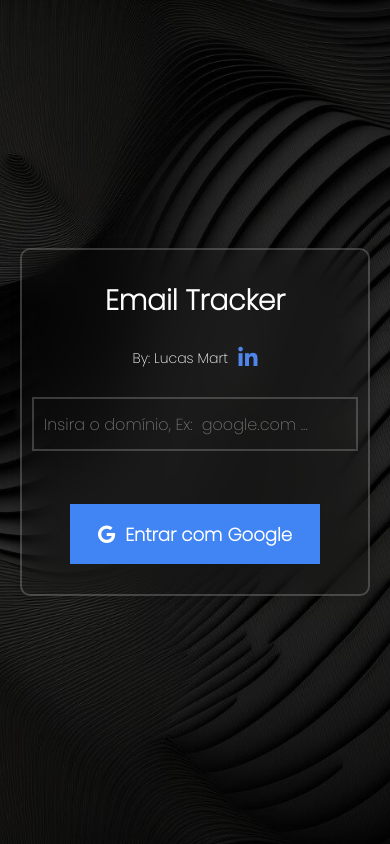
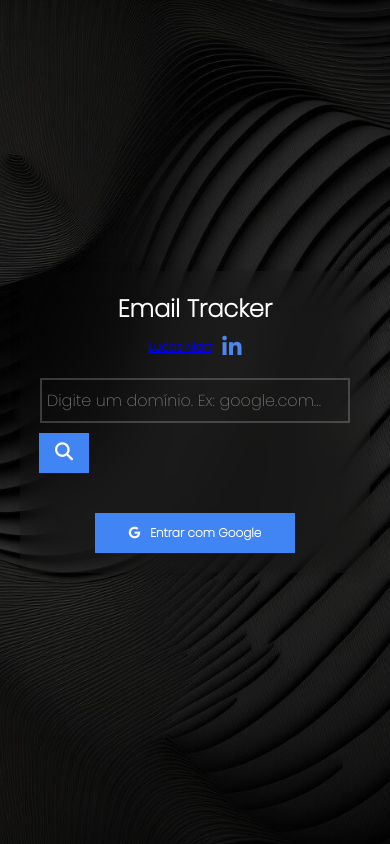
Before and after one commit to lucasmarrtt/email-tracker, a Django app: page / in a window 390 px wide. Run offline with Django 3.2, Linux system fonts and the light colour scheme; some libraries are stand-ins or nearby versions.

Commit message:
Mudando layout e trazendo melhorias

```diff
--- /dev/null
+++ b/home/static/assets/css/new_style.css
@@ -0,0 +1,326 @@
+@import url('https://fonts.googleapis.com/css2?family=Poppins:ital,wght@0,200;1,200&display=swap');
+
+*{
+    margin: 0;
+    padding: 0;
+    font-family: 'Poppins', sans-serif;
+}
+
+body{
+    min-height: 100vh;
+    display: flex;
+    align-items: center;
+    justify-content: center;
+    background: url('../images/email-tracker.jpg');
+    background-position: center;
+    background-size: cover;
+    background-repeat: no-repeat;
+    background-attachment: fixed; /* Mantém o fundo fixo em relação à janela de visualização */
+}
+
+.container{
+    width: 980px;
+    padding: 60px 20px;
+    box-sizing: border-box; /* mantem o filho dento das dimenções do pai */
+}
+
+.wrapper{
+    width: 100%;
+    padding: 20px;
+    box-sizing: border-box; /* mantem o filho dento das dimenções do pai */
+    background: transparent;
+    border: 2px solid rgba(255, 255, 255, .2);
+    backdrop-filter: blur(20px);
+    box-shadow: 0 0 10px rgba(0,0,0, .2);
+    color: #fff;
+    border-radius: 10px;
+}
+
+.title h1{
+    text-align: center;
+    font-size: 34px;
+}
+
+.title p{
+    text-align: center;
+    font-size: 16px;
+    color: #fff;
+}
+
+.icon{
+    margin-top: 10px;
+    margin-bottom: 20px;
+    display: flex;
+    justify-content: center;
+    align-items: center;
+}
+
+.icon p {
+    font-weight: 600;
+}
+
+.icon i {
+    margin-left: 10px;
+    font-size: 22px;
+    color: #4f86ec;
+}
+
+.form {
+    display: flex;
+    align-items: center; /* Alinha os elementos verticalmente no centro */
+    justify-content: space-between; /* Distribui os elementos com espaço entre eles */
+    box-sizing: border-box; /* mantem o filho dento das dimenções do pai */
+}
+
+.form form {
+    display: flex;
+    flex: 1; /* Ocupa todo o espaço disponível na div .form */
+}
+
+.form input {
+    flex: 1; /* Ocupa todo o espaço disponível dentro do form */
+    padding: 0px 5px; /* Apenas para dar algum espaçamento entre o input e o botão */
+    background: transparent;
+    border: none;
+    outline: none;
+    border: 2px solid rgba(255, 255, 255, .2);
+    font-size: 16px;
+    color: #fff;
+    height: 45px;
+}
+
+#block-form{
+    pointer-events: none;
+
+}
+
+.form button {
+    margin-left: 5px; /* Algum espaçamento entre o input e o botão */
+    width: 80px;
+    transition: 0.5s;
+    background-color: #4185f4;
+    border: none;
+    margin-left: 4px;
+}
+
+.form button:hover {
+    transition: 0.5s;
+    background-color: yellow;
+    border: none;
+    width: 80px;
+    margin-left: 4px;
+}
+
+.form button i {
+    transition: 0.5s;
+    font-size: 18px;
+    color: #fff;
+    cursor: pointer;
+}
+
+.form button:hover i {
+    transition: 0.5s;
+    font-size: 18px;
+    color: rgb(0, 0, 0);
+    cursor: pointer;
+}
+
+.button-login{
+    margin-top: 40px;
+    display: flex;
+    align-items: center;
+    justify-content: center;
+}
+
+.button-login button{
+    transition: 0.5s;
+    background: #4185f4;
+    width: 230px;
+    height: 40px;
+    border: none;
+    cursor: pointer;
+    font-size: 18px;
+    font-weight: 600;
+    color: #fff;
+}
+
+.button-login button:hover{
+    transition: 0.5s;
+    background: #3e6fca;
+    width: 230px;
+    height: 40px;
+    border: none;
+    cursor: pointer;
+    font-size: 18px;
+    font-weight: 600;
+    color: #fff;
+}
+
+.button-login button i {
+    margin-right: 10px;
+}
+
+.content{
+    margin-top: 60px;
+    background: white;
+    width: 100%;
+    padding: 20px;
+    box-sizing: border-box; /* mantem o filho dento das dimenções do pai */
+}
+
+.content-result{
+    margin-bottom: 30px;
+    box-sizing: border-box; /* mantem o filho dento das dimenções do pai */
+}
+
+.content-detail{
+    border-left: 1px solid #000;
+    margin: 20px 0;
+    background: #e9e9e9a1;
+    padding: 20px 10px;
+    box-sizing: border-box; /* mantem o filho dento das dimenções do pai */
+}
+
+.content-detail-p p{
+    margin-bottom: 5px;
+
+}
+
+.content-detail-p p i{
+    margin-right: 10px;
+
+}
+
+.content-detail-info p{
+    margin-top: 15px;
+    margin-bottom: 10px;
+    font-weight: 600;
+}
+
+.content-detail-info hr{
+    margin-bottom: 20px;
+}
+
+.content-detail-info ul{
+    list-style: none;
+    margin-left: 20px;
+    margin-bottom: 20px;
+}
+
+.content-detail-info ul li {
+    margin-bottom: 5px;
+}
+
+.content-detail-info ul li span{
+    font-weight: 600;
+    margin-right: 5px;
+}
+
+
+/* Media Query */
+
+@media (max-width: 600px){
+
+    .container{
+        transition: 0.5s;
+        min-width: 300px;
+        padding: 20px 20px;
+        box-sizing: border-box; /* mantem o filho dento das dimenções do pai */
+    }
+
+    .wrapper{
+        width: 100%;
+        padding: 20px;
+        box-sizing: border-box; /* mantem o filho dento das dimenções do pai */
+        color: #fff;
+        background: none;
+        border: none;
+    }
+
+    .title h1{
+        transition: 0.5s;
+        text-align: center;
+        font-size: 24px;
+    }
+
+    .title p{
+        transition: 0.5s;
+        display: none;
+    }
+
+    .icon p{
+        transition: 0.5s;
+        font-size: 12px;
+    }
+
+    .form form {
+        display: inline-block;
+    }
+
+    .form input {
+        padding: 0px 5px; /* Apenas para dar algum espaçamento entre o input e o botão */
+        border: none;
+        outline: none;
+        border: 2px solid rgba(255, 255, 255, .2);
+        font-size: 16px;
+        color: #fff;
+        height: 45px;
+        width: 100%;
+        box-sizing: border-box;
+    }
+
+    .form button {
+        transition: 0.5s;
+        height: 40px;
+        width: 50px;
+        transition: 0.5s;
+        background-color: #4185f4;
+        border: none;
+        margin-top: 10px;
+        margin-left: -1px;
+    }
+
+    .button-login button{
+        transition: 0.5s;
+        background: #4185f4;
+        width: 200px;
+        height: 40px;
+        border: none;
+        cursor: pointer;
+        font-size: 12px;
+        font-weight: 600;
+        color: #fff;
+
+    }
+
+    .button-login button:hover{
+        transition: 0.5s;
+        background: #3e6fca;
+        width: 200px;
+        height: 40px;
+        border: none;
+        cursor: pointer;
+        font-size: 12px;
+        font-weight: 600;
+        color: #fff;
+    }
+
+    .button-login button i {
+        margin-right: 10px;
+    }
+
+    .content-detail-p p{
+        margin-bottom: 5px;
+        font-size: 12px;
+    }
+
+    .content-detail-info p {
+        font-size: 12px;
+    }
+
+    .content-detail-info ul li {
+        margin-bottom: 5px;
+        font-size: 12px;
+    }
+
+}
--- a/home/templates/index.html
+++ b/home/templates/index.html
@@ -8,7 +8,7 @@
     <meta name="viewport" content="width=device-width, initial-scale=1.0">
     <title>Email Tracker - Encontre emails de empresas e organizações</title>
 
-    <link rel="stylesheet" href="{% static 'assets/css/style.css' %}">
+    <link rel="stylesheet" href="{% static 'assets/css/new_style.css' %}">
 
     <!-- Font Awesome -->
     <link rel="stylesheet" href="https://cdnjs.cloudflare.com/ajax/libs/font-awesome/6.4.0/css/all.min.css"
@@ -34,20 +34,20 @@
                     <i class="fa-brands fa-linkedin-in"></i>
                 </div>
                 <div class="input-box">
-                    <input {% if request.user.is_anonymous %} id="block-form" {% endif %} type="text" name="search" {% if search_confirm %} value="{{ search }}" {% endif %} autocomplete="off" placeholder="Insira o domínio, Ex:  google.com ...">
-                    {% if request.user.is_authenticated %}
+                    <input { if request.user.is_anonymous %} id="block-form" { endif %} type="text" name="search" {% if search_confirm %} value="{{ search }}" {% endif %} autocomplete="off" placeholder="Insira o domínio, Ex:  google.com ...">
+                    { if request.user.is_authenticated %}
                     <button type="submit"><i class="fa-solid fa-magnifying-glass"></i></button>
-                    {% endif %}
+                    { endif %}
                 </div>
                 <div class="remember-forgot">
-                    {% if request.user.is_authenticated %}
+                    { if request.user.is_authenticated %}
                     <a class="logout" href="/sign-out">SAIR</a>
-                    {% else %}
+                    { else %}
                     <div class="social-login">
                         <i class="fa-brands fa-google"></i>
                         <a href="{% provider_login_url 'google' %}" > Entrar com Google</a>
                     </div>
-                    {% endif %}
+                    { endif %}
                 </div>
             </form>
         </div>
--- /dev/null
+++ b/home/templates/new_index.html
@@ -0,0 +1,117 @@
+{% load static %}
+{% load socialaccount %}
+
+<!DOCTYPE html>
+<html lang="pt-br">
+<head>
+    <meta charset="UTF-8">
+    <meta name="viewport" content="width=device-width, initial-scale=1.0">
+    <title>Email Tracker - Encontre emails de empresas e organizações</title>
+
+    <link rel="stylesheet" href="{% static 'assets/css/new_style.css' %}">
+
+    <link rel="stylesheet" href="https://cdnjs.cloudflare.com/ajax/libs/font-awesome/6.4.0/css/all.min.css"
+    integrity="sha512-iecdLmaskl7CVkqkXNQ/ZH/XLlvWZOJyj7Yy7tcenmpD1ypASozpmT/E0iPtmFIB46ZmdtAc9eNBvH0H/ZpiBw=="
+    crossorigin="anonymous" referrerpolicy="no-referrer" />
+
+</head>
+<body>
+
+
+
+
+
+    <section class="container">
+
+        <div class="wrapper">
+
+            <div class="title">
+                <h1>Email Tracker</h1>
+                <p>Adaptar o design do seu site ou aplicativo para telas com resoluções
+                menores, como os dispositivos mencionados, é um ótimo começo e garantirá</p>
+            </div>
+            <div class="icon">
+                <p><a href="https://www.linkedin.com/in/lucasmarrtt/" target="_blank">Lucas Mart</a></p>
+                <i class="fa-brands fa-linkedin-in"></i>
+            </div>
+
+            <div class=form>
+                <form>
+                    <input {% if request.user.is_anonymous %} id="block-form" {% endif %} type="text" name="search" {% if search_confirm %} value="{{ search }}" {% endif %} autocomplete="off" placeholder="Digite um domínio. Ex: google.com...">
+                    <button type="submit"><i class="fa-solid fa-magnifying-glass"></i></button>
+                </form>
+            </div>
+
+            <div class="button-login">
+                {% if request.user.is_authenticated %}
+                <a class="logout" href="/sign-out">SAIR</a>
+                {% else %}
+                <button id="meuBotao"><i class="fa-brands fa-google"></i>Entrar com Google</button>
+                {% endif %}
+            </div>
+
+        </div>
+
+        {% if search_confirm %}
+        <div class="content">
+            <div class="content-result">
+                <p>Resultado para: {{ domain }}</p>
+                <p>Organização: {% if industry == None %} Sem dados da organização {% else %} {{ industry }} {% endif %}</p>
+            </div>
+
+            <!-- Loop Here -->
+            {% for email in emails %}
+            <div class="content-detail">
+
+                <div class="content-detail-p">
+                    <p><i class="fa-solid fa-envelope"></i>Email: {{ email.value }}</p>
+                    <p><i class="fa-solid fa-layer-group"></i>Tipo: {{ email.type }}</p>
+                    <p><i class="fa-solid fa-circle-check"></i>Confiança: {{ email.confidence }}</p>
+                </div>
+
+                <div class="content-detail-info">
+                    <p>FONTE</p>
+                    <hr></hr>
+
+                    <!-- Loop Here -->
+                    {% for source in email.sources %}
+                    <ul>
+                        <li><span>Domínio:</span>{{ source.domain|truncatechars:15 }}</li>
+                        <li><span>URL:</span>{{ source.uri|truncatechars:25 }}</li>
+                        <li><span>Extraído em:</span>{{ source.extracted_on }}</li>
+                        <li><span>Visto por último em:</span>{{ source.last_seen_on }}</li>
+                        <li><span>Está na página:</span>{{ source.still_on_page }}</li>
+                    </ul>
+                    {% endfor %}
+
+                </div>
+            </div>
+            {% endfor %}
+
+        </div>
+        {% endif %}
+
+    </section>
+
+
+
+    <script>
+        // Função para redirecionar ao clicar no botão
+        function redirecionar() {
+          // Substitua "URL_DESTINO" pela URL da página para onde você quer redirecionar
+          window.location.href = "{% provider_login_url 'google' %}";
+        }
+
+        // Adicionando um evento de clique ao botão e chamando a função "redirecionar"
+        document.getElementById("meuBotao").addEventListener("click", redirecionar);
+    </script>
+
+
+
+
+
+
+
+
+</body>
+</html>
--- a/home/views.py
+++ b/home/views.py
@@ -85,12 +85,12 @@ def index(request):
 
             }
 
-            return render(request, 'index.html', context)
+            return render(request, 'new_index.html', context)
         else:
             print(f"Erro da API: {api_result.status_code}")
             return HttpResponse("Erro da API: Não foi possível obter os dados.")
     else:
-        return render(request, 'index.html')
+        return render(request, 'new_index.html')
 
 
 def sign_out(request):
```
Also changed, not shown: db.sqlite3, 1 other file.
